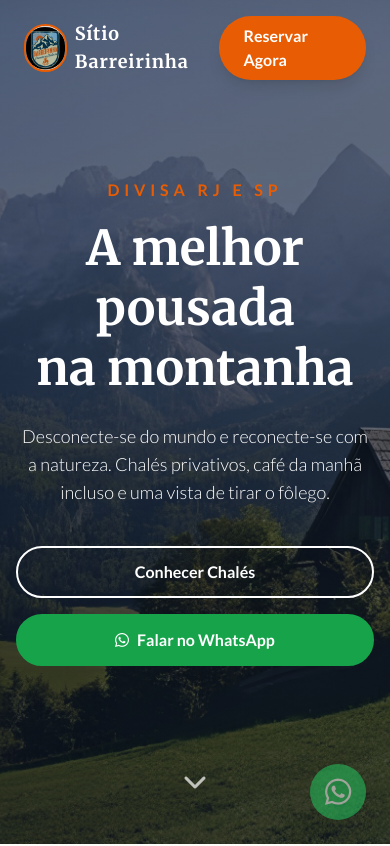
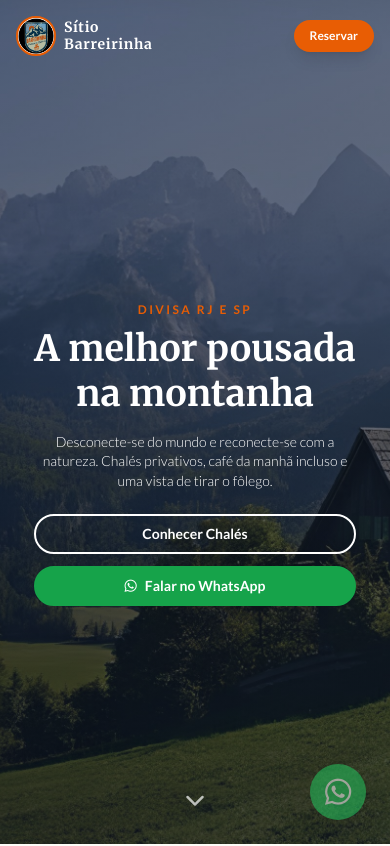
Before and after one commit to webmind-projects/sitiobarreirinha, a plain HTML site: page index.html in a window 390 px wide. Shown: the top 846 px of the page. Drawn offline with nearby package versions, Linux system fonts and the light colour scheme.

Commit message:
fix: ajuste telas pequenas

```diff
--- a/index.html
+++ b/index.html
@@ -68,12 +68,12 @@
         <span>Pousada Sítio Barreirinha...</span>
     </div>
 
-    <nav id="navbar" class="fixed w-full z-50 transition-all duration-300 py-4 px-6 lg:px-12 flex justify-between items-center text-white bg-transparent">
+    <nav id="navbar" class="fixed w-full z-50 transition-all duration-300 py-2 md:py-4 px-4 md:px-12 flex justify-between items-center text-white bg-transparent">
         <div class="flex items-center gap-2">
-            <div class="w-12 h-12 bg-white rounded-full flex items-center justify-center overflow-hidden border-2 border-brand-orange">
+            <div class="w-10 h-10 md:w-12 md:h-12 bg-white rounded-full flex items-center justify-center overflow-hidden border-2 border-brand-orange shrink-0">
                 <img src="assets/logo.png" alt="Logo" class="object-cover w-full h-full" onerror="this.src='assets/logo.png'">
             </div>
-            <span class="font-serif font-bold text-lg tracking-wider">Sítio Barreirinha</span>
+            <span class="font-serif font-bold text-sm md:text-lg tracking-wider leading-tight">Sítio<br class="block md:hidden"> Barreirinha</span>
         </div>
 
         <div class="hidden md:flex gap-8 uppercase text-sm tracking-widest font-bold">
@@ -82,32 +82,36 @@
             <a href="#localizacao" class="hover:text-brand-orange transition-colors">Localização</a>
         </div>
 
-        <a href="#reservas" class="bg-brand-orange hover:bg-orange-600 text-white px-6 py-2 rounded-full font-bold transition-all shadow-lg transform hover:-translate-y-1">
-            Reservar Agora
+        <a href="#reservas" class="bg-brand-orange hover:bg-orange-600 text-white text-xs md:text-base px-4 py-2 md:px-6 md:py-2 rounded-full font-bold transition-all shadow-lg transform hover:-translate-y-1 text-center">
+            Reservar<span class="hidden md:inline"> Agora</span>
         </a>
     </nav>
 
-    <header class="hero-bg h-screen flex items-center justify-center text-center px-4 text-white relative">
-        <div class="max-w-4xl z-10 hero-content opacity-0 translate-y-10">
-            <p class="text-brand-orange font-bold tracking-[0.3em] uppercase mb-4">Divisa RJ e SP</p>
-            <h1 class="font-serif text-5xl md:text-7xl font-bold mb-6 leading-tight">
+    <header class="hero-bg h-screen min-h-[600px] flex items-center justify-center text-center px-4 text-white relative">
+        <div class="max-w-4xl z-10 hero-content opacity-0 translate-y-10 mt-16 md:mt-0">
+
+            <p class="text-brand-orange font-bold text-xs md:text-base tracking-[0.2em] md:tracking-[0.3em] uppercase mb-2 md:mb-4">Divisa RJ e SP</p>
+
+            <h1 class="font-serif text-4xl sm:text-5xl md:text-7xl font-bold mb-4 md:mb-6 leading-tight">
                 A melhor pousada <br> na montanha
             </h1>
-            <p class="text-lg md:text-xl font-light mb-10 max-w-2xl mx-auto">
+
+            <p class="text-sm sm:text-lg md:text-xl font-light mb-6 md:mb-10 max-w-xs sm:max-w-2xl mx-auto leading-snug">
                 Desconecte-se do mundo e reconecte-se com a natureza. Chalés privativos, café da manhã incluso e uma vista de tirar o fôlego.
             </p>
-            <div class="flex flex-col md:flex-row gap-4 justify-center">
-                <a href="#chales" class="border-2 border-white text-white px-8 py-3 rounded-full hover:bg-white hover:text-brand-dark transition-all font-bold">
+
+            <div class="flex flex-col sm:flex-row gap-3 md:gap-4 justify-center items-center">
+                <a href="#chales" class="w-full sm:w-auto border-2 border-white text-white px-6 py-2 md:px-8 md:py-3 rounded-full hover:bg-white hover:text-brand-dark transition-all font-bold text-sm md:text-base">
                     Conhecer Chalés
                 </a>
-                <a href="https://wa.me/5521999999999" target="_blank" class="bg-green-600 border-2 border-green-600 text-white px-8 py-3 rounded-full hover:bg-green-700 transition-all font-bold flex items-center justify-center gap-2">
+                <a href="https://wa.me/5521999999999" target="_blank" class="w-full sm:w-auto bg-green-600 border-2 border-green-600 text-white px-6 py-2 md:px-8 md:py-3 rounded-full hover:bg-green-700 transition-all font-bold flex items-center justify-center gap-2 text-sm md:text-base">
                     <i class="fa-brands fa-whatsapp"></i> Falar no WhatsApp
                 </a>
             </div>
         </div>
 
-        <div class="absolute bottom-10 animate-bounce">
-            <i class="fa-solid fa-chevron-down text-2xl opacity-70"></i>
+        <div class="absolute bottom-6 md:bottom-10 animate-bounce">
+            <i class="fa-solid fa-chevron-down text-xl md:text-2xl opacity-70"></i>
         </div>
     </header>
 
```
